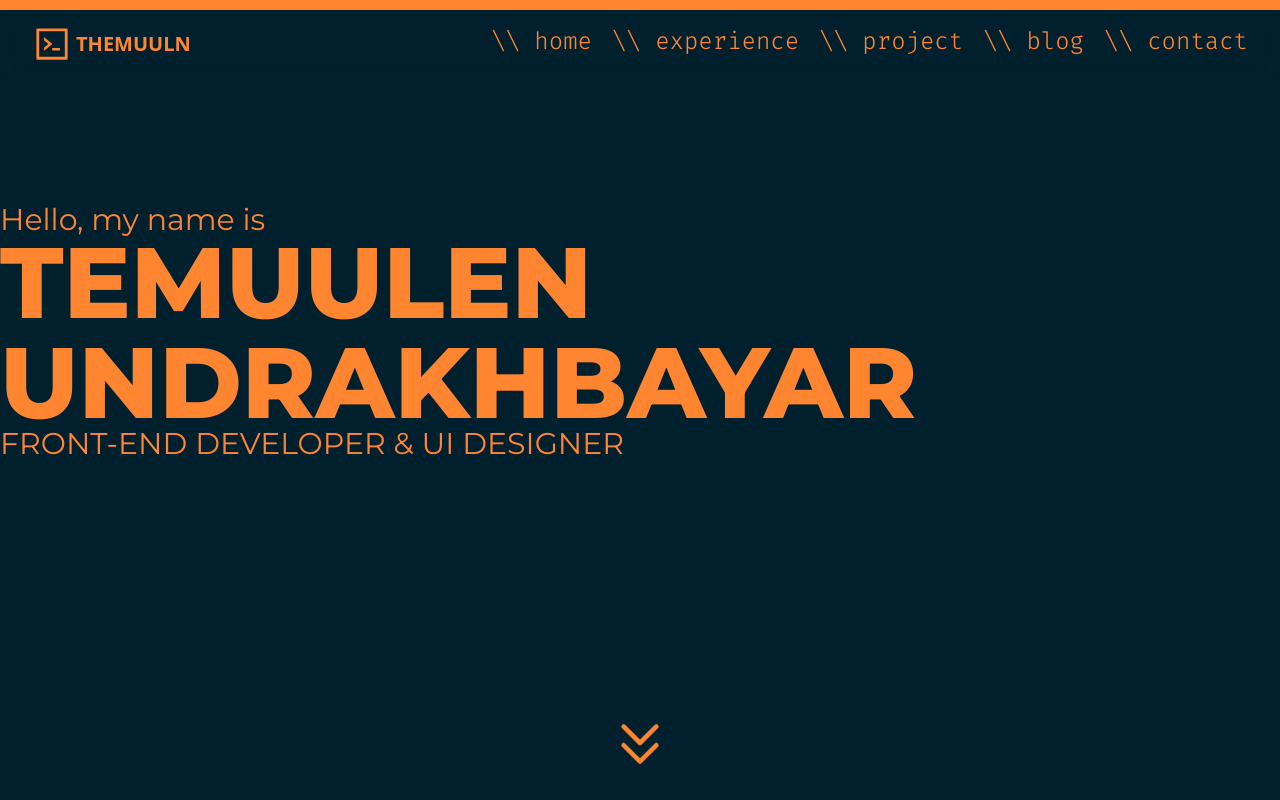
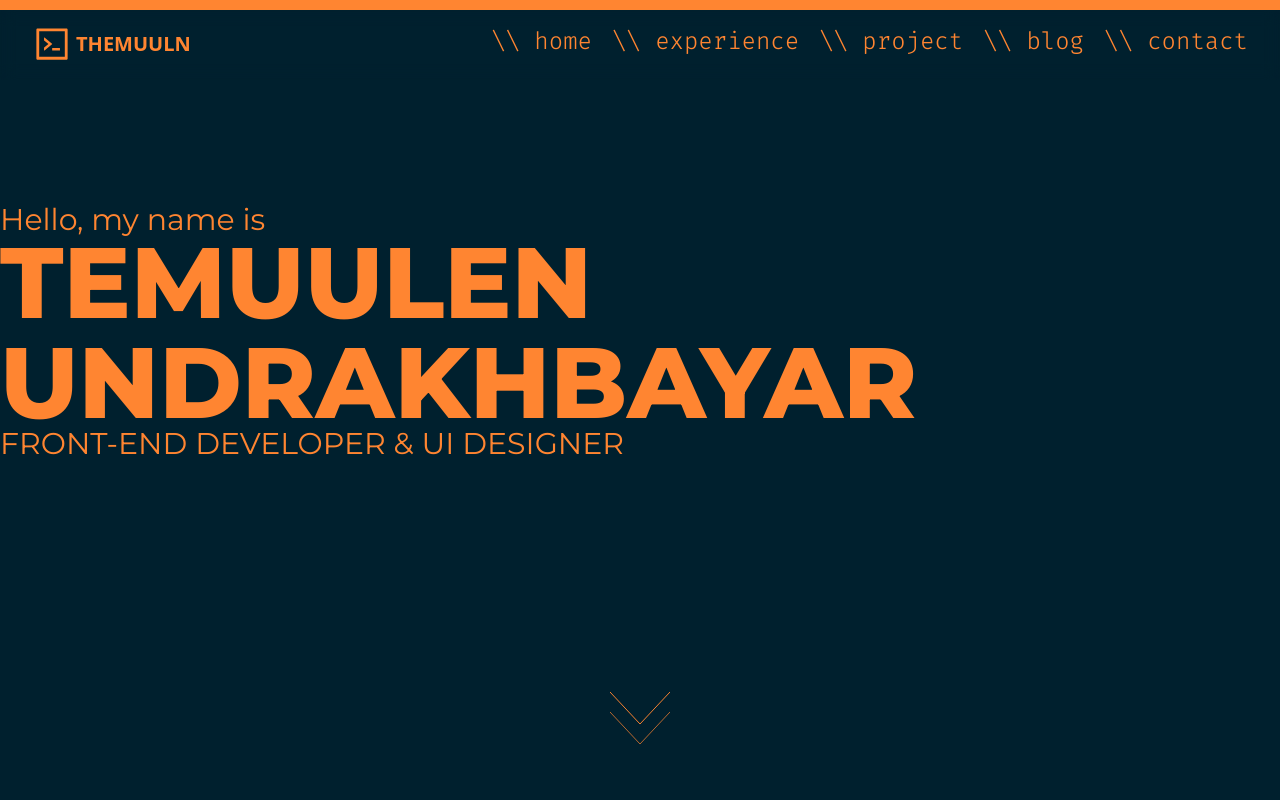
Before and after one commit to themuuln/final-portfolio, a Next.js app: page / in a window 1280 px wide. Shown: the top 800 px of the page. Built offline with nearby package versions, Linux system fonts and the light colour scheme.

Commit message:
ui: scroll down animation changed

```diff
--- /dev/null
+++ b/app/svganimation.css
@@ -0,0 +1,73 @@
+.arrows {
+  width: 60px;
+  height: 72px;
+  position: absolute;
+  left: 50%;
+  margin-left: -30px;
+  bottom: 20px;
+}
+
+.arrows path {
+  stroke: #ff8531;
+  fill: transparent;
+  stroke-width: 1px;
+  animation: arrow 2s infinite;
+  -webkit-animation: arrow 2s infinite;
+}
+
+@keyframes arrow {
+  0% {
+    opacity: 0
+  }
+
+  40% {
+    opacity: 1
+  }
+
+  80% {
+    opacity: 0
+  }
+
+  100% {
+    opacity: 0
+  }
+}
+
+@-webkit-keyframes arrow
+
+/*Safari and Chrome*/
+  {
+  0% {
+    opacity: 0
+  }
+
+  40% {
+    opacity: 1
+  }
+
+  80% {
+    opacity: 0
+  }
+
+  100% {
+    opacity: 0
+  }
+}
+
+.arrows path.a1 {
+  animation-delay: -1s;
+  -webkit-animation-delay: -1s;
+  /* Safari 和 Chrome */
+}
+
+.arrows path.a2 {
+  animation-delay: -0.5s;
+  -webkit-animation-delay: -0.5s;
+  /* Safari 和 Chrome */
+}
+
+.arrows path.a3 {
+  animation-delay: 0s;
+  -webkit-animation-delay: 0s;
+  /* Safari 和 Chrome */
+}
--- a/components/hero/HeroSection.tsx
+++ b/components/hero/HeroSection.tsx
@@ -26,7 +26,6 @@
           </div>
         </motion.div>
         <ScrollDownAnimation />
-        {/* <ScrollUpAnimation /> */}
       </main>
     </>
   );
--- a/components/hero/ScrollDownAnimation.tsx
+++ b/components/hero/ScrollDownAnimation.tsx
@@ -2,18 +2,9 @@
 import { IconContext } from "react-icons";
 import { HiOutlineChevronDoubleDown } from "react-icons/hi";
 import { useState } from "react";
+import ScrollDown from "@/public/svg/ScrollDown";
 
 const ScrollDownAnimation = () => {
-  const [isScrolled, setIsScrolled] = useState<boolean>(false);
-  const handleScroll = (event: any) => {
-    const scrollDown: number = event.target.scrollTop;
-    if (scrollDown > 0) {
-      setIsScrolled(true);
-    } else if (scrollDown < 0) {
-      setIsScrolled(false);
-    }
-  };
-
   return (
     <>
       <IconContext.Provider value={{ size: "3.5em" }}>
@@ -22,7 +13,7 @@
           whileInView={{ opacity: 1 }}
           className="absolute bottom-4 animate-bounce select-none"
         >
-          <HiOutlineChevronDoubleDown />
+          <ScrollDown />
         </motion.div>
       </IconContext.Provider>
     </>
--- /dev/null
+++ b/public/svg/ScrollDown.tsx
@@ -0,0 +1,13 @@
+import "../../app/svganimation.css";
+
+const ScrollDown = () => {
+  return (
+    <svg className="arrows">
+      <path className="a1" d="M0 0 L30 32 L60 0"></path>
+      <path className="a2" d="M0 20 L30 52 L60 20"></path>
+      <path className="a3" d="M0 40 L30 72 L60 40"></path>
+    </svg>
+  );
+};
+
+export default ScrollDown;
```
